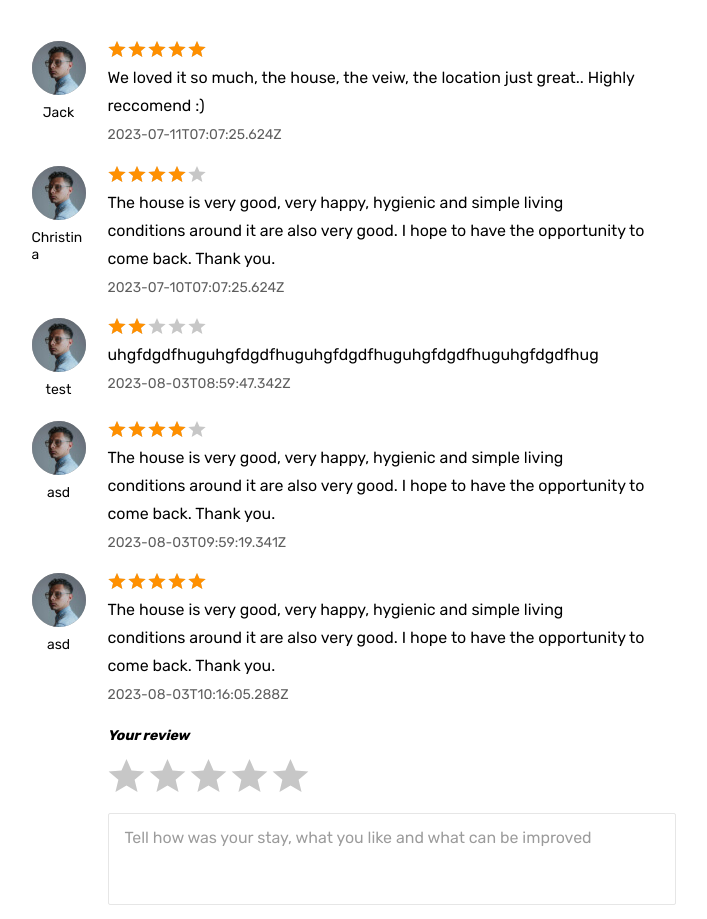
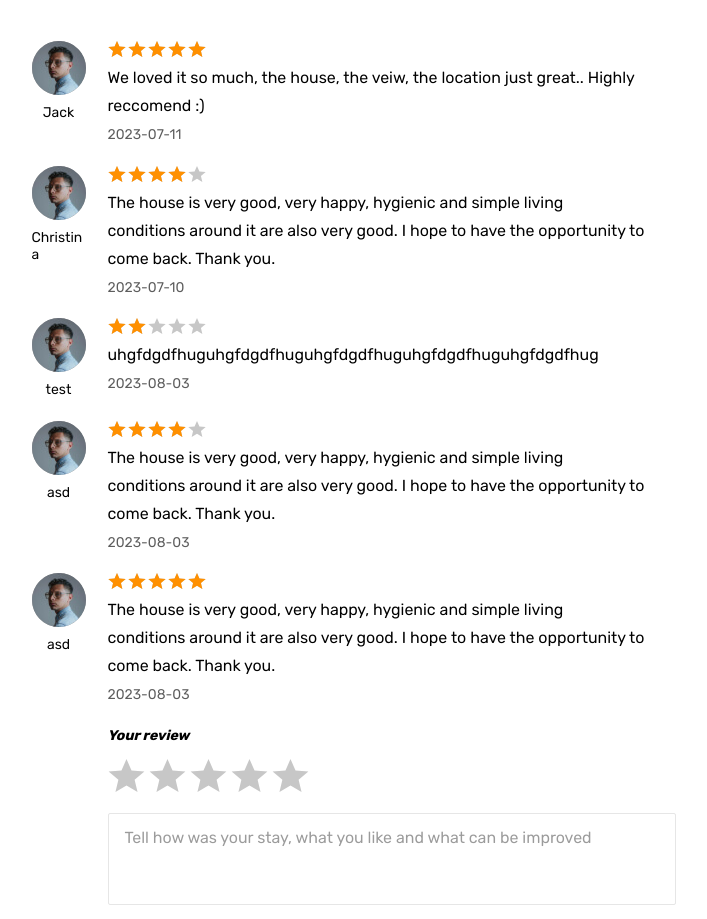
Before and after one commit to htmlacademy-react/2397293-six-cities-13, a React (Vite) app: page /offer/01d5cabc-e0c5-42da-853d-7f167b16db36 in a window 1280 px wide. Shown: the part 1521-2440 px from the top of the page, without its empty margins (302-1009 px from the left). Built offline with nearby package versions, Linux system fonts and the light colour scheme.

Commit message:
Форматирует дату на ревью лист

```diff
--- a/src/components/reviews-item/reviews-item.tsx
+++ b/src/components/reviews-item/reviews-item.tsx
@@ -5,6 +5,19 @@
 }
 
 function ReviewsItem({ reviewData }: ReviewsItemProps) {
+	const dateConvert = (value: string) => {
+		let createBody;
+		if (value) {
+			const date = new Date(value);
+			const day = String(date.getDate()).padStart(2, '0');
+			const month = String(date.getMonth() + 1).padStart(2, '0');
+			const year = date.getFullYear();
+			const data = `${year}-${month}-${day}`;
+			createBody = data;
+		}
+		return createBody;
+	};
+
 	return (
 		<li className="reviews__item">
 			<div className="reviews__user user">
@@ -28,7 +41,7 @@
 				</div>
 				<p className="reviews__text">{reviewData.comment}</p>
 				<time className="reviews__time" dateTime="2019-04-24">
-					{reviewData.date}
+					{dateConvert(reviewData.date)}
 				</time>
 			</div>
 		</li>
```
